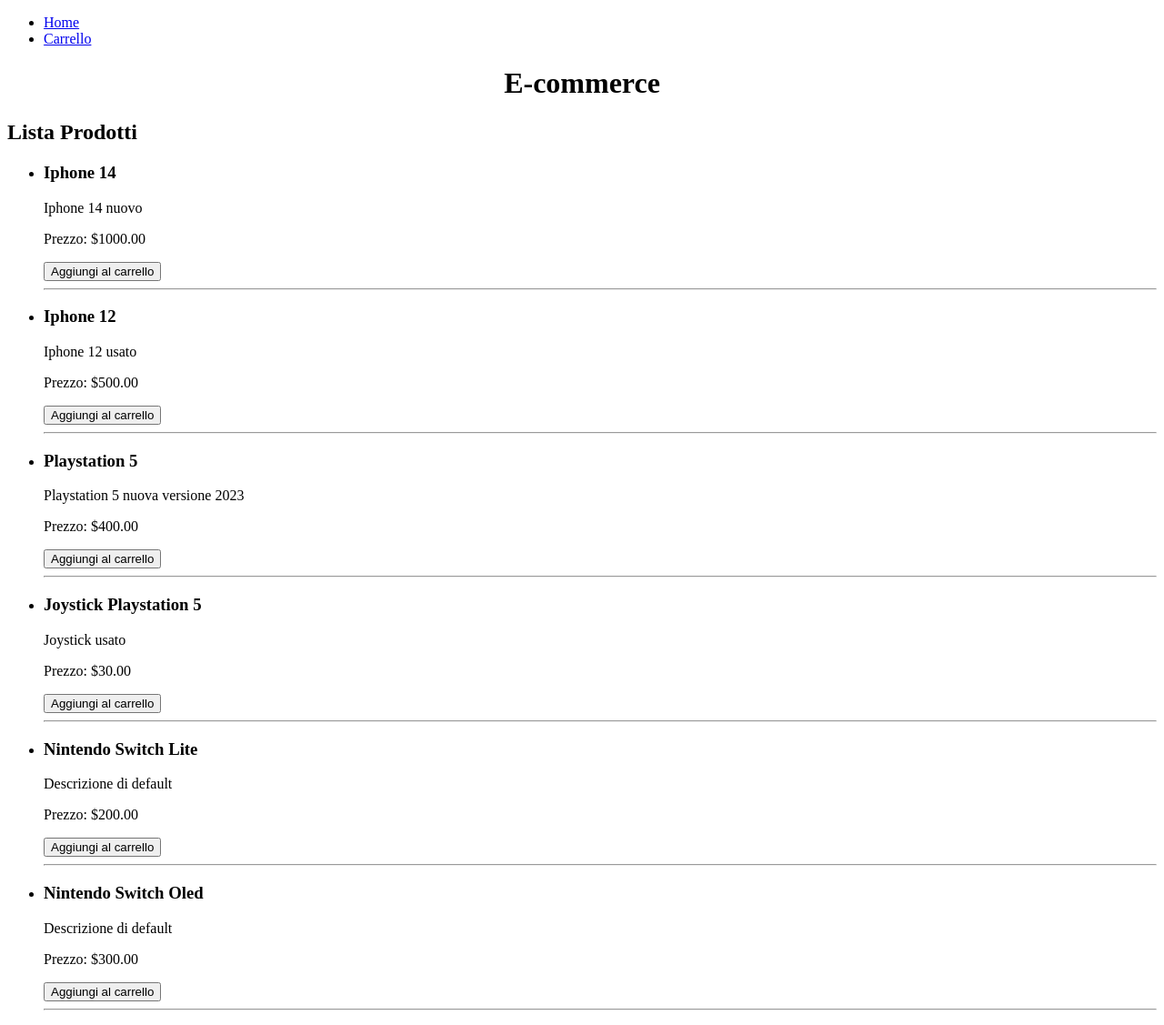
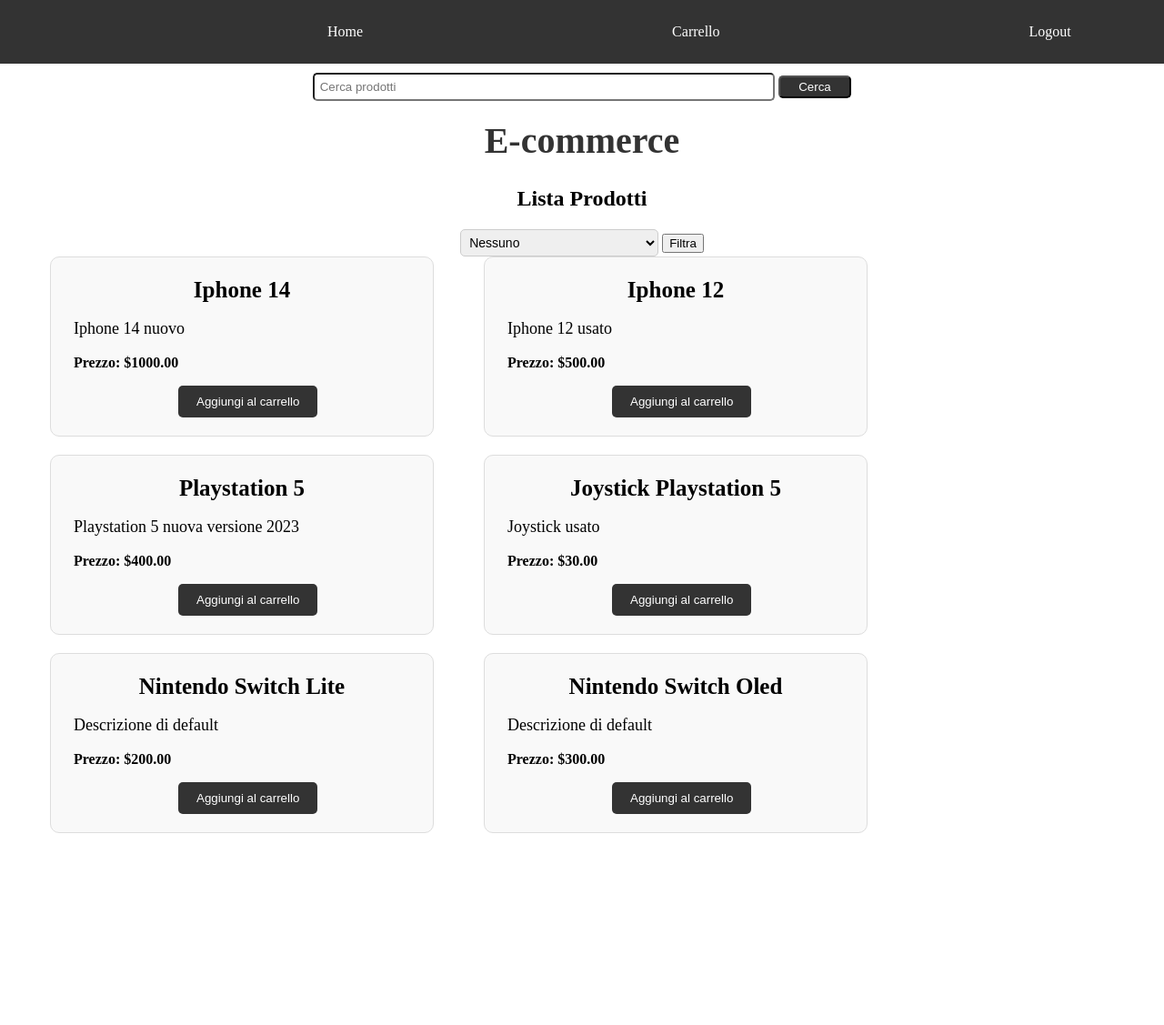
Before and after one commit to McPalmas/ISW-PROJECT, a Django app: page /home/ in a window 1280 px wide. Shown: the whole page at 91% size. After the commit the page ends 916 px from the top, so only its background shows below. Run offline with Django 4.2, Linux system fonts and the light colour scheme; data comes from the database, SQL or seed files in the repository; both versions use the stored data as it was after the commit.

Commit message:
Aggiunta view la per l'ordinamento e ricerca risutlati
Ora si possono ordinare i prodotti tramite filtri, ed è possibile ricercare i prodotti tramite barra di ricerca

```diff
--- a/ISW/ISW_project/ISW_project/urls.py
+++ b/ISW/ISW_project/ISW_project/urls.py
@@ -25,5 +25,5 @@ urlpatterns = [
     path('admin/', admin.site.urls),
     path('', views.UserLoginView.as_view(), name='login'),
     path('login/', views.UserLoginView.as_view(), name='login'),
-    path('home/', views.HomeView.as_view(), name='home'),
+    path('home/', views.lista_prodotti, name='home'),
 ]
--- /dev/null
+++ b/ISW/ISW_project/polls/static/css/home.css
@@ -0,0 +1,124 @@
+body{
+margin:0;
+padding:0;
+
+}
+
+nav.barraHome {
+    background-color: #333;
+    color: #fff;
+    display: flex;
+    justify-content: space-between;
+    align-items: center;
+    padding: 10px 0;
+}
+
+ul{
+list-style:none;
+}
+
+.navItem{
+display: flex;
+}
+
+.navItem li{
+margin-left: 300px;
+}
+
+a {
+    color: #fff;
+    text-decoration: none;
+    margin: 0 20px;
+}
+
+
+nav a:hover {
+    background-color: #555;
+}
+.sezioneRicerca{
+margin-top: 10px;
+}
+
+form{
+text-align:center;
+}
+
+.barraRicerca{
+height:25px;
+width:500px;
+border-radius: 5px;
+}
+
+.buttonRicerca{
+    width: 80px;
+    height: 25px;
+    border-radius: 5px;
+    cursor: pointer;
+    background-color: #333;
+    color: #fff;
+}
+
+.Titolo{
+    align:center;
+    text-align: center;
+    font-size: 40px;
+    color: #333;
+    margin-top: 20px;
+}
+
+.filtro{
+    padding: 5px;
+    border: 1px solid #ccc;
+    border-radius: 5px;
+    font-size: 14px;
+    cursor: pointer;
+}
+
+.listaProdotti {
+    display: flex;
+    flex-wrap: wrap;
+    padding: 5;
+    list-style: none;
+}
+
+.schedaProdotto {
+    margin-bottom: 20px;
+    width: 380px;
+    padding: 20px;
+    border-radius: 10px;
+    border: 1px solid #ddd;
+    background-color: #f9f9f9;
+    margin-left: 55px;
+}
+
+.aggiungiCarrello {
+    background-color: #333;
+    color: #fff;
+    border: none;
+    padding: 10px 20px;
+    border-radius: 5px;
+    cursor: pointer;
+    transition: background-color 0.3s ease;
+    margin-left:120px;
+}
+
+.aggiungiCarrello:hover {
+    background-color: #555;
+}
+
+.titoloProdotto{
+    text-align: center;
+    font-size: 25px;
+    margin-bottom: 1px;
+    margin-top: 2px;
+}
+
+.descrizioneProdotto{
+    margin-left:5px;
+    font-size: 18px;
+}
+
+.prezzoProdotto{
+    margin-left:5px;
+    font-weight: bold;
+}
--- a/ISW/ISW_project/polls/templates/polls/Prodotti.html
+++ b/ISW/ISW_project/polls/templates/polls/Prodotti.html
@@ -1,35 +1,62 @@
+{% load static %}
+
 <!DOCTYPE html>
 <html lang="en">
 <head>
     <meta charset="UTF-8">
     <title>E-commerce</title>
+    <link rel="stylesheet" type="text/css" href="{% static 'css/home.css' %}">
 </head>
 <body>
 
-    <nav>
-    <ul>
+    <nav class="barraHome">
+    <ul class="navItem">
         <li><a href="#"> Home </a></li>
         <li><a href="#"> Carrello </a></li>
-
+        <li><a href="#"> Logout </a></li>
     </ul>
     </nav>
 
-    <h1 align="center"> E-commerce </h1>
+    <div class="sezioneRicerca">
+
+        <form method="get" >
+            <input class="barraRicerca" type="text" name="search" placeholder=" Cerca prodotti">
+            <button class="buttonRicerca" type="submit">Cerca</button>
+        </form>
+
+    </div>
+
+    <h1 class="Titolo"> E-commerce </h1>
 
     <div>
-    <h2> Lista Prodotti </h2>
+    <h2 align="center"> Lista Prodotti </h2>
+    </div>
 
-    <ul>
+    <div>
+    <form  method="get">
+        <select class="filtro" name="order_by" class="styled-select">
+                <option value="nessuno">Nessuno</option>
+                <option value="prezzo" >Prezzo: In ordine crescente</option>
+                <option value="-prezzo" >Prezzo: In ordine decrescente</option>
+                <option value="nome" >A-Z</option>
+                <option value="-nome" >Z-A</option>
+        </select>
+        <button type="submit"> Filtra </button>
+
+    </form>
+    </div>
+
+    <div class="listaProdotti">
         {% for prodotto in prodotti %}
-            <li>
-                <h3>{{ prodotto.nome }}</h3>
-                <p>{{ prodotto.descrizione }}</p>
-                <p>Prezzo: ${{ prodotto.prezzo }}</p>
-                <button> Aggiungi al carrello </button>
-                <hr>
-            </li>
+            <div class="schedaProdotto">
+                <h3 class="titoloProdotto">{{ prodotto.nome }}</h3>
+                <p class="descrizioneProdotto">{{ prodotto.descrizione }}</p>
+                <p class="prezzoProdotto">Prezzo: ${{ prodotto.prezzo }}</p>
+                <button class="aggiungiCarrello"> Aggiungi al carrello </button>
+
+            </div>
         {% endfor %}
-    </ul>
+
     </div>
 </body>
 </html>
--- a/ISW/ISW_project/polls/views.py
+++ b/ISW/ISW_project/polls/views.py
@@ -10,6 +10,21 @@ from django.contrib import messages
 from django.template import loader
 from django.views.generic.list import ListView
 
+def lista_prodotti(request):
+    #recupero filtro e query di ordinamento
+    print("La vista lista_prodotti è stata chiamata")
+    order_by = request.GET.get('order_by')
+    if order_by in ['prezzo','-prezzo','nome','-nome']:
+        prodotti = Prodotto.objects.order_by(order_by)
+    else:
+        prodotti = Prodotto.objects.all()
+
+    #recupero valore del form per la ricerca
+    search_term = request.GET.get('search')
+    if search_term:
+        prodotti = prodotti.filter(nome__icontains=search_term)
+
+    return render(request, 'polls/Prodotti.html', {'prodotti': prodotti})
 
 class UserLoginView(LoginView):
     def get_success_url(self):
```
Also changed, not shown: ISW/ISW_project/db.sqlite3.
